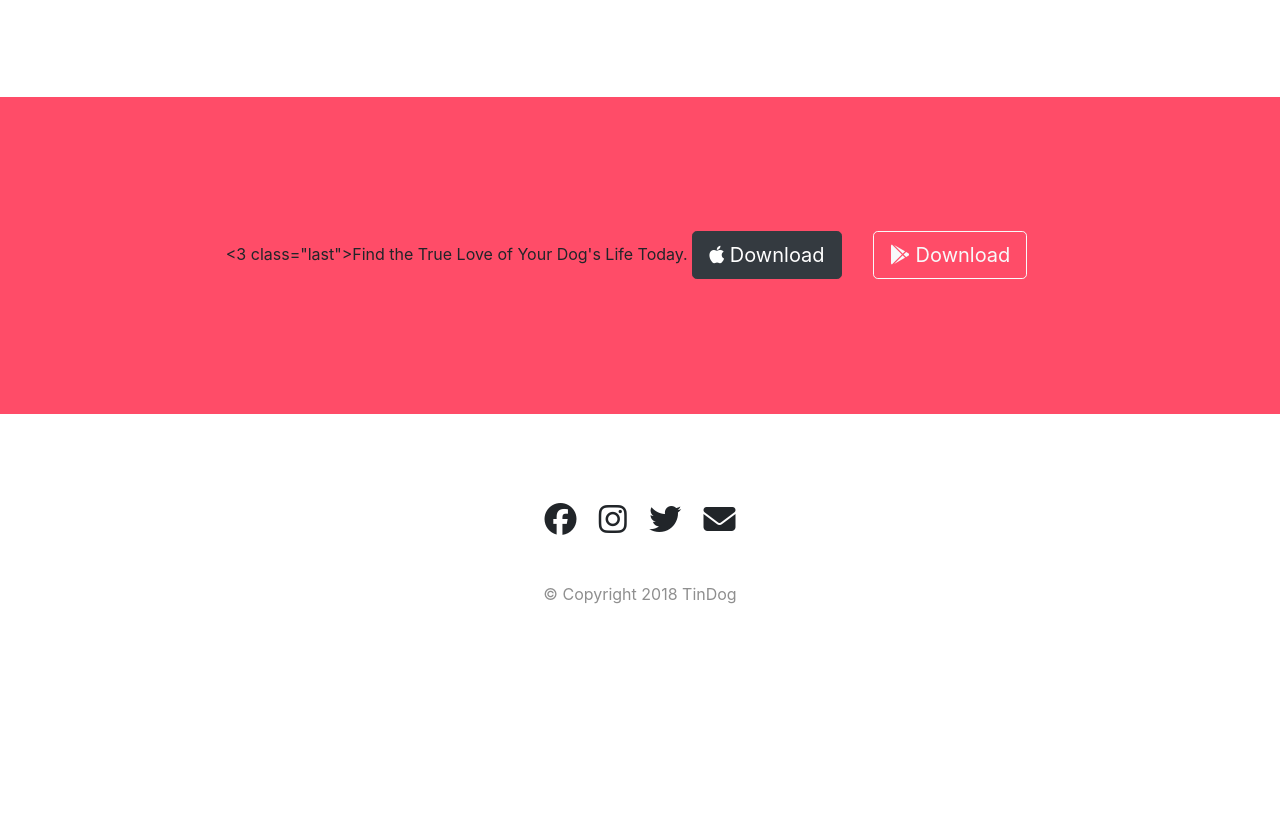
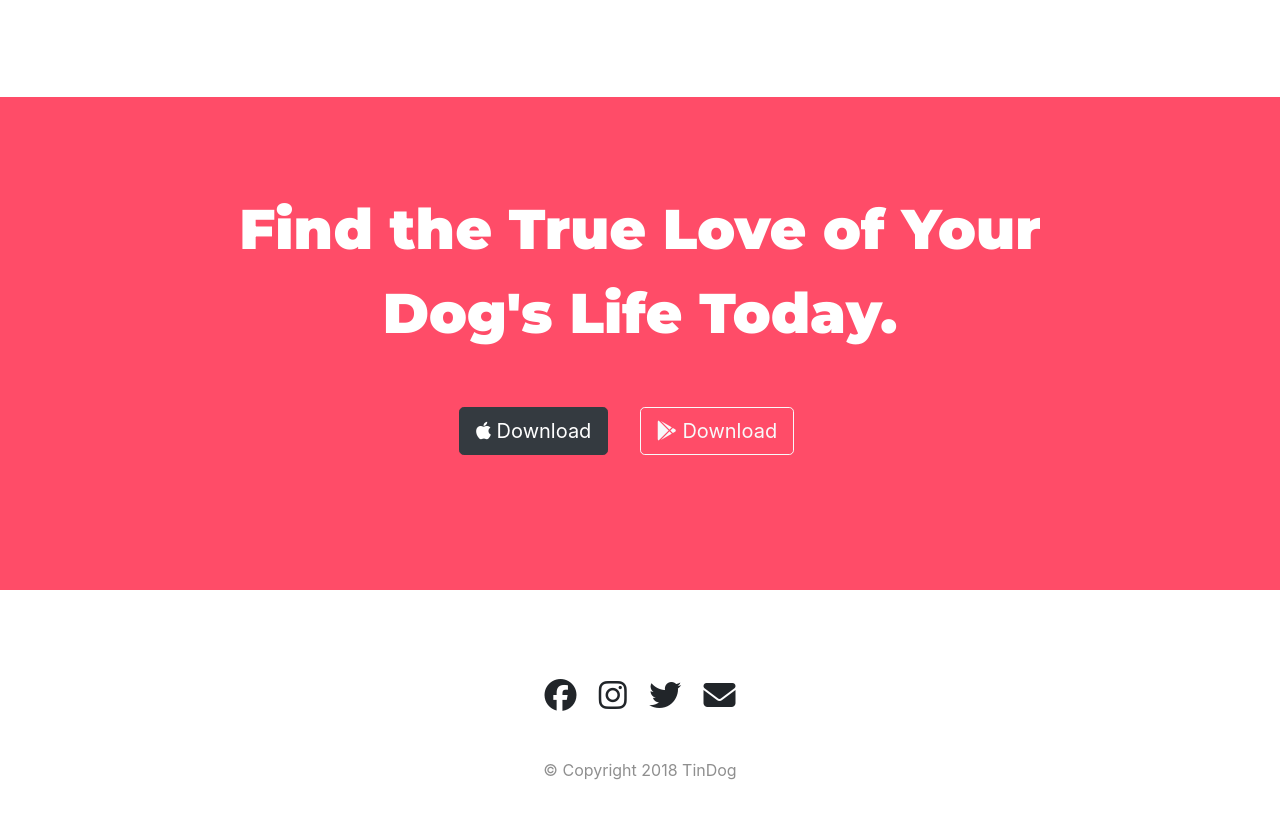
Before and after one commit to Tulip9000/Tindog, a plain HTML site: page index.html in a window 1280 px wide. Shown: the part 2214-3044 px from the top of the page. Before the commit the page ends 2971 px from the top, so only its background shows below. Drawn offline with nearby package versions, Linux system fonts and the light colour scheme.

Commit message:
Update index.html

```diff
--- a/index.html
+++ b/index.html
@@ -201,7 +201,7 @@
 
   <section id="cta">
 
-    <3 class="last">Find the True Love of Your Dog's Life Today.</h3>
+    <h3 class="last">Find the True Love of Your Dog's Life Today.</h3>
     <button class="btn btn-dark btn-lg download-button"type="button"><i class="fab fa-apple"></i> Download</button>
     <button type="button" class="btn btn-outline-light btn-lg download-button"><i class="fab fa-google-play"></i> Download</button>
 
```
